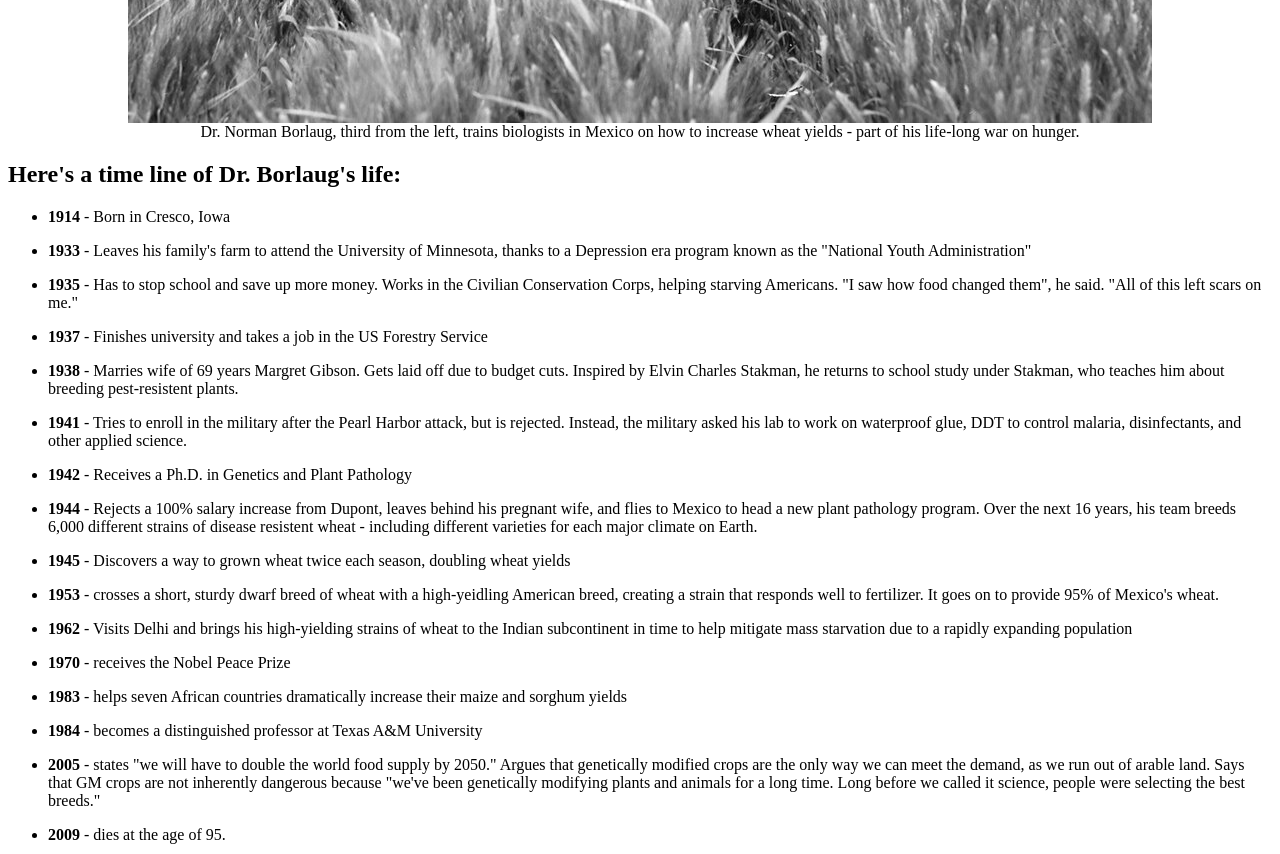
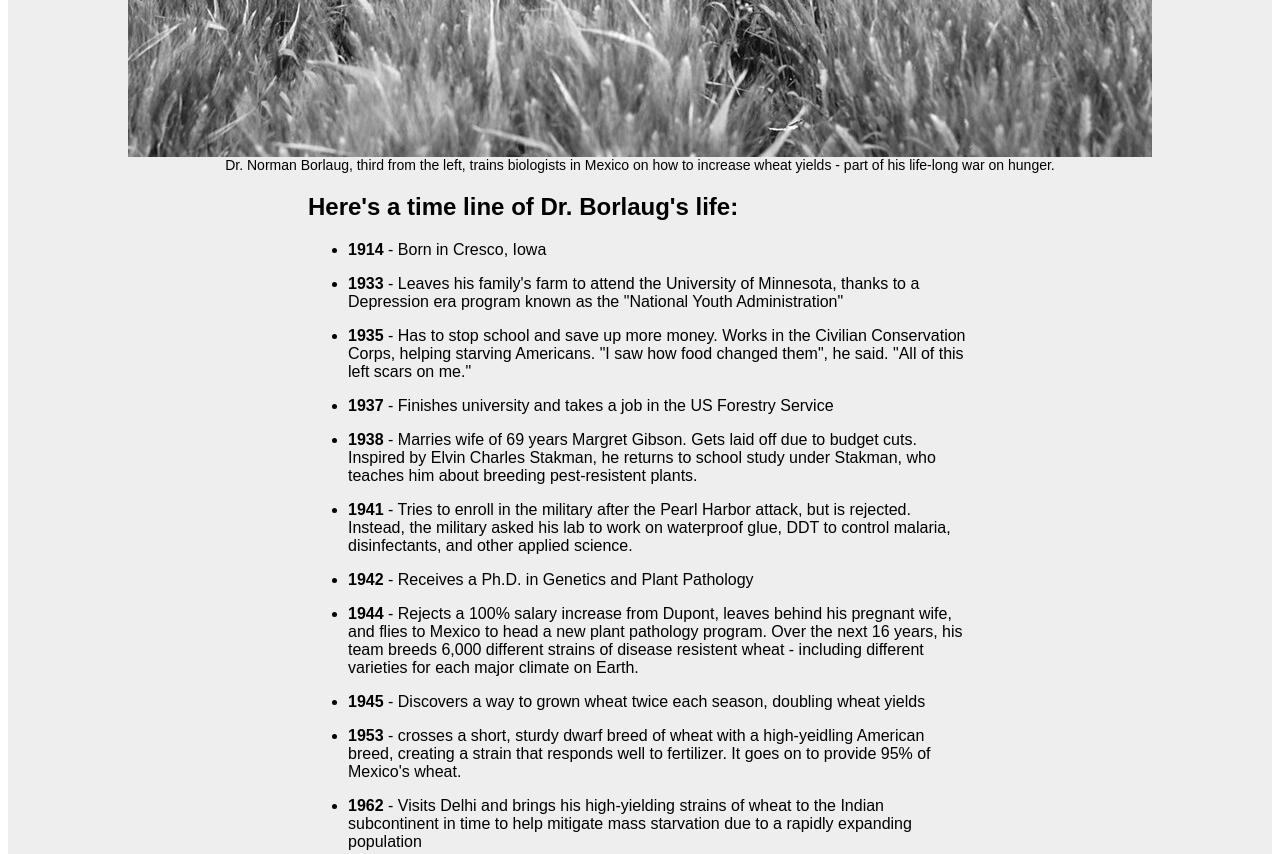
Before and after one commit to aezz4007/fcc-tribute-page, a plain HTML site: page index.html in a window 1280 px wide. Shown: the part 580-1434 px from the top of the page. Drawn offline with Linux system fonts and the light colour scheme.

Commit message:
feat: added formatting to be like original page

```diff
--- a/index.html
+++ b/index.html
@@ -10,6 +10,7 @@
   <body>
     <main id="main">
       <h1 id="title">Dr. Norman Borlaug</h1>
+      <p>The man who saved a billion lives</p>
       <figure id="img-div">
         <img
           src="images/tribute-page-main-image.jpg"
--- a/styles/index.css
+++ b/styles/index.css
@@ -1,3 +1,10 @@
+#main {
+  background-color: #eee;
+  text-align: center;
+  font-family: arial;
+  margin-bottom: 20px;
+}
+
 #img-div {
   display: flex;
   align-items: center;
@@ -8,3 +15,12 @@
   display: block;
   max-width: 100%;
 }
+
+#img-caption {
+  font-size: 14px;
+}
+
+#tribute-info {
+  text-align: left;
+  margin: 0px 300px 0px 300px;
+}
```
